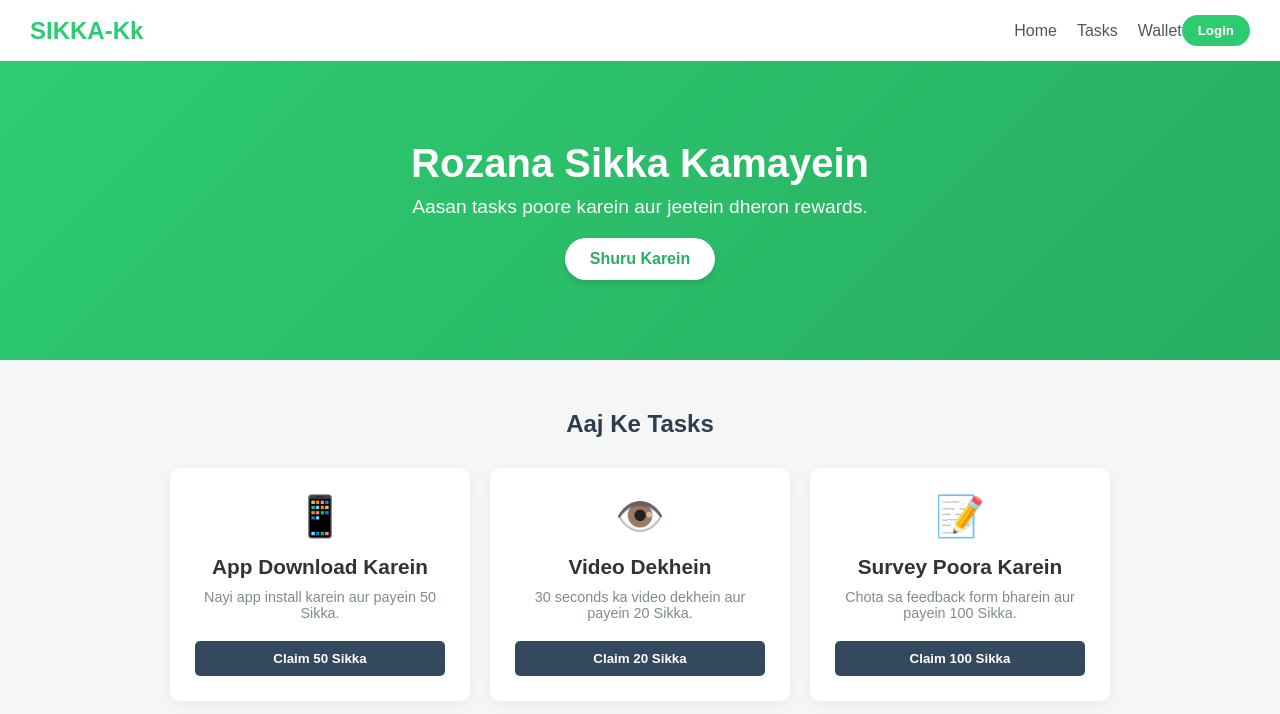
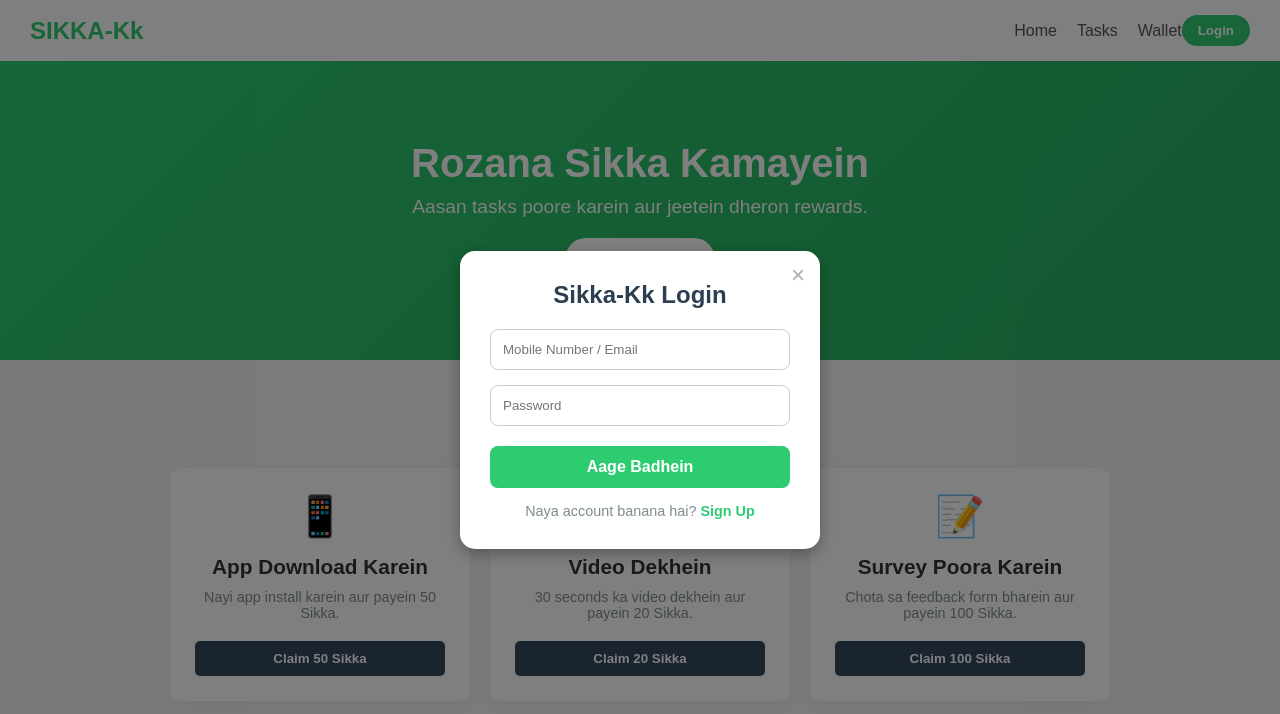
Before and after one commit to avtarsingh1001-rgb/sikka-kk, a plain HTML site: page index.html in a window 1280 px wide. Both pictures are taken after a click on the button "Login". Drawn offline with Linux system fonts and the light colour scheme.

Commit message:
Implement login modal in index.html
Added a login form pop-up modal to the index.html file.

```diff
--- a/index.html
+++ b/index.html
@@ -66,5 +66,23 @@
 
     <!-- JS File Link -->
     <script src="script.js"></script>
+    <!-- Login Form Pop-up Modal -->
+    <div id="loginModal" style="display: none; position: fixed; top: 0; left: 0; width: 100%; height: 100%; background: rgba(0,0,0,0.5); z-index: 1000; justify-content: center; align-items: center;">
+        <div style="background: white; padding: 30px; border-radius: 15px; width: 85%; max-width: 360px; box-shadow: 0 5px 15px rgba(0,0,0,0.3); position: relative; text-align: center;">
+
+            <!-- Close Button -->
+            <span style="position: absolute; top: 10px; right: 15px; font-size: 24px; cursor: pointer; color: #aaa;" onclick="closeLoginModal()">&times;</span>
+
+            <h2 style="color: #2c3e50; margin-bottom: 20px;">Sikka-Kk Login</h2>
+
+            <form onsubmit="handleLogin(event)">
+                <input type="text" placeholder="Mobile Number / Email" required style="width: 100%; padding: 12px; margin-bottom: 15px; border: 1px solid #ccc; border-radius: 8px; box-sizing: border-box;">
+                <input type="password" placeholder="Password" required style="width: 100%; padding: 12px; margin-bottom: 20px; border: 1px solid #ccc; border-radius: 8px; box-sizing: border-box;">
+                <button type="submit" style="background: #2ecc71; color: white; border: none; padding: 12px; width: 100%; border-radius: 8px; font-weight: bold; font-size: 1rem; cursor: pointer;">Aage Badhein</button>
+            </form>
+
+            <p style="margin-top: 15px; font-size: 0.9rem; color: #7f8c8d;">Naya account banana hai? <a href="#" style="color: #2ecc71; text-decoration: none; font-weight: bold;">Sign Up</a></p>
+        </div>
+    </div>
 </body>
 </html>
```
